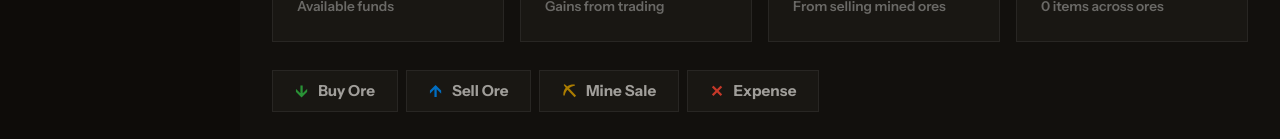
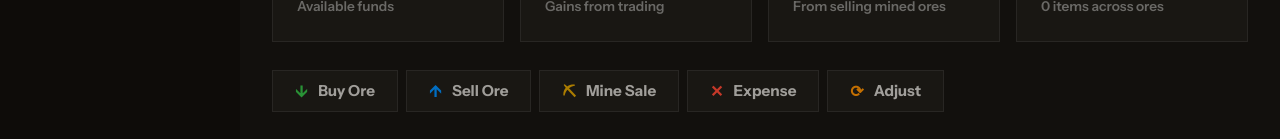
Before and after one commit to funny233-github/ore_ledger, a React (Vite) app: page / in a window 1280 px wide. Shown: the part 314-453 px from the top of the page. Built offline with nearby package versions, Linux system fonts and the light colour scheme.

Commit message:
fix: add missing Adjust quick action button to Dashboard

```diff
--- a/src/components.tsx
+++ b/src/components.tsx
@@ -761,6 +761,7 @@ export function DashboardView({ summary, recentTransactions, onNavigate, deleteT
         <QuickActionBtn icon="↑" label="Sell Ore" color="var(--blue)" onClick={() => onNavigate('new-entry', 'sell')} />
         <QuickActionBtn icon="⛏" label="Mine Sale" color="var(--amber)" onClick={() => onNavigate('new-entry', 'mine_sell')} />
         <QuickActionBtn icon="✕" label="Expense" color="var(--red)" onClick={() => onNavigate('new-entry', 'expense')} />
+        <QuickActionBtn icon="⟳" label="Adjust" color="var(--accent)" onClick={() => onNavigate('new-entry', 'balance_adjust')} />
       </div>
 
       <SectionCard title="Recent Transactions" headerRight={
```
